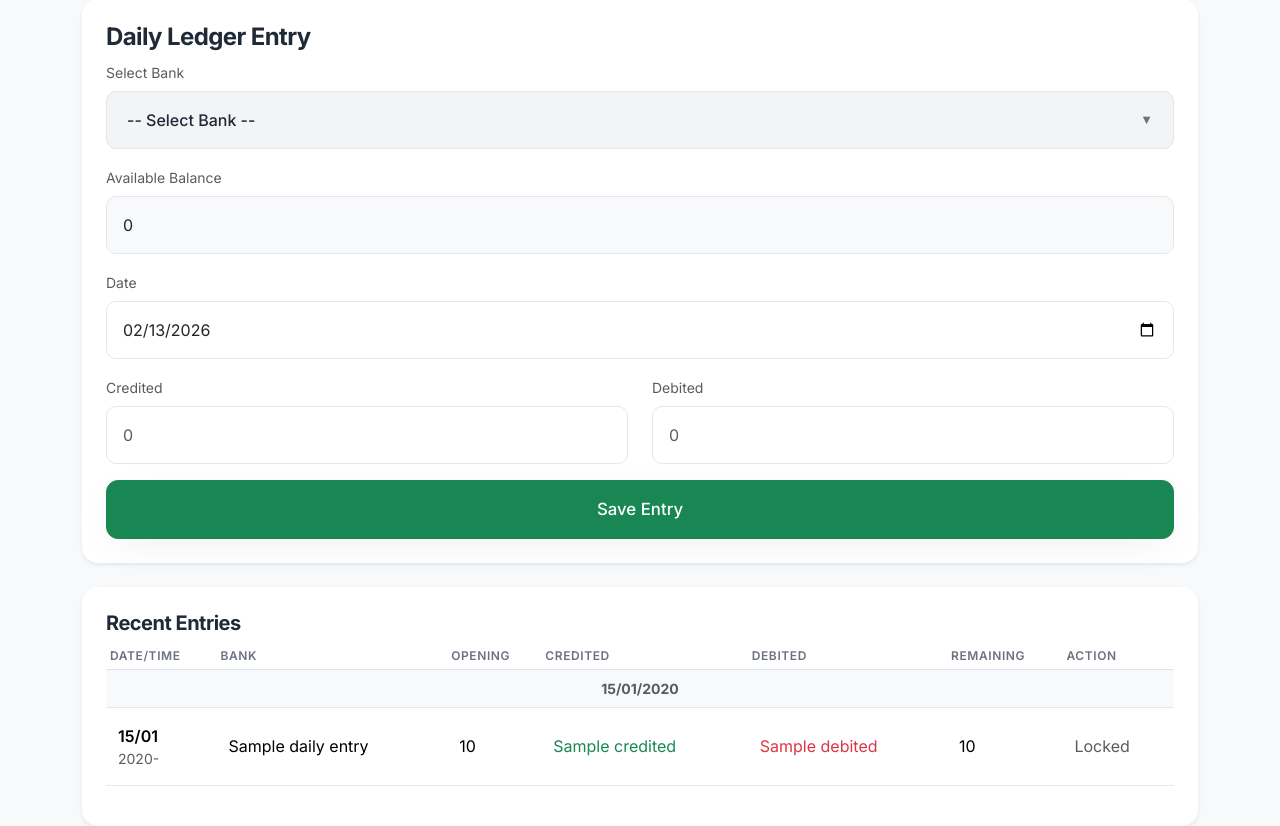
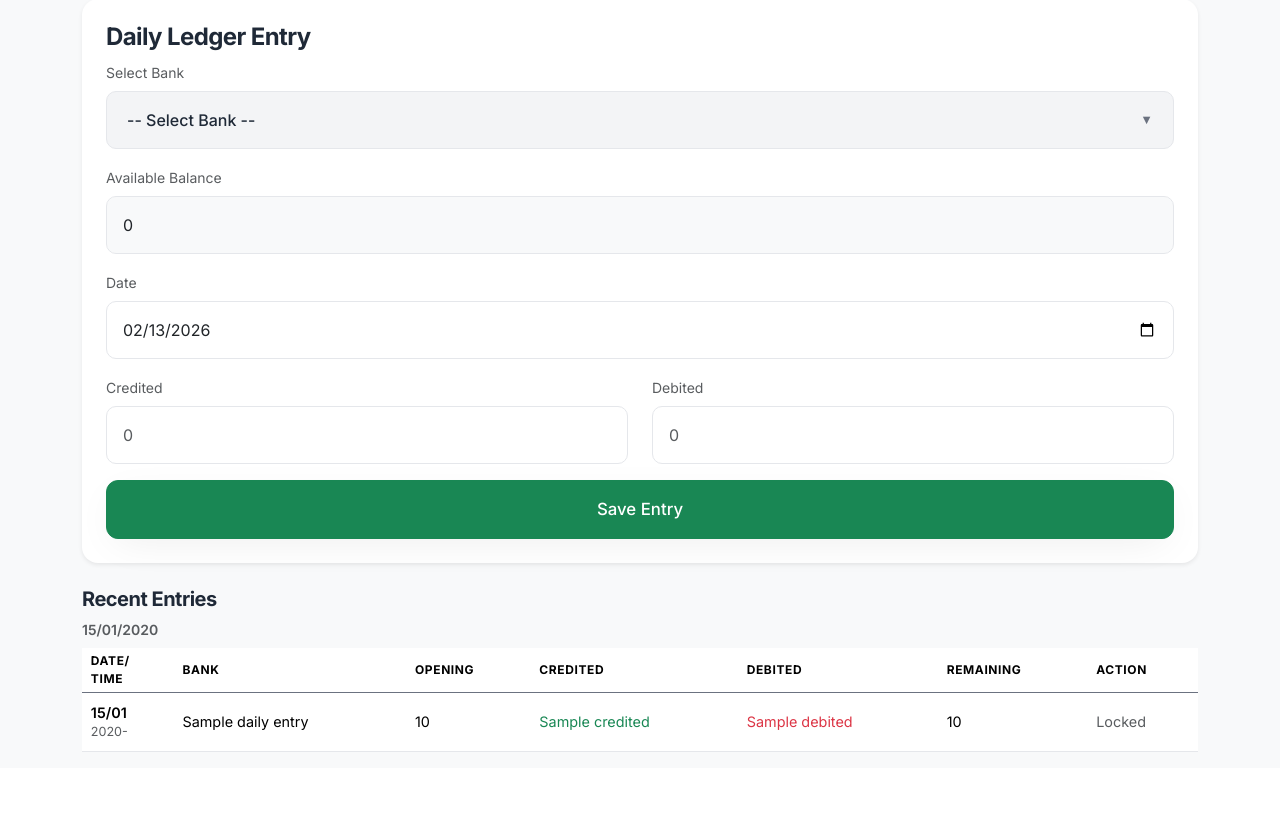
Before and after one commit to rohanpagar58/daily-ledger-app, a Flask app: page /add-entry in a window 1280 px wide. Shown: the part 98-924 px from the top of the page. After the commit the page ends 850 px from the top, so only its background shows below. Run offline with Flask 3, Linux system fonts and the light colour scheme; the visitor is signed in with stand-in values (Sample User, id 1); a database or web service that is not in the repository returns one stand-in record (values such as "Sample title").

Commit message:
update edit button timestamp on save and fix UI recent Entries table

```diff
--- a/app.py
+++ b/app.py
@@ -22,8 +22,9 @@
 app = Flask(__name__)
 # Use SECRET_KEY from environment or fall back to a random one (not recommended for production persistence)
 app.secret_key = os.getenv("SECRET_KEY", secrets.token_hex(32))
+session_cookie_secure = os.getenv("SESSION_COOKIE_SECURE", "").strip().lower() in {"1", "true", "yes"}
 app.config.update(
-    SESSION_COOKIE_SECURE=True,
+    SESSION_COOKIE_SECURE=session_cookie_secure,
     SESSION_COOKIE_HTTPONLY=True,
     SESSION_COOKIE_SAMESITE="Lax",
     PERMANENT_SESSION_LIFETIME=timedelta(hours=24),
@@ -69,10 +70,20 @@
 def render_daily_entry_page(banks, today, selected_bank=None, error=None, entries=None):
     if entries is None:
         entries = []
+    grouped_entries = []
+    current_date = None
+    for entry in entries:
+        entry_date = entry.get("date")
+        if entry_date != current_date:
+            grouped_entries.append({"date": entry_date, "rows": [entry]})
+            current_date = entry_date
+        else:
+            grouped_entries[-1]["rows"].append(entry)
     return render_template(
         "daily_entry.html",
         banks=banks,
         entries=entries,
+        grouped_entries=grouped_entries,
         error=error,
         today=today,
         selected_bank=selected_bank
@@ -461,9 +472,17 @@
             return "Enter either credited or debited amount, not both", 400
 
         try:
+            updated_at = datetime.now()
             entries_col.update_one(
                 {"_id": entry_oid},
-                {"$set": {"credited": credited, "debited": debited}}
+                {
+                    "$set": {
+                        "credited": credited,
+                        "debited": debited,
+                        "time": updated_at.strftime("%H:%M:%S"),
+                        "entry_datetime": updated_at,
+                    }
+                }
             )
             recalculate_bank_balances(entry["bank_id"])
         except PyMongoError as e:
--- a/static/css/styles.css
+++ b/static/css/styles.css
@@ -176,6 +176,45 @@
     border-bottom-color: var(--border-color);
 }
 
+.recent-entries-table td {
+    font-size: 0.90rem;
+    padding-top: 0.55rem;
+    padding-bottom: 0.55rem;
+    padding-left: 0.55rem;
+    padding-right: 0.55rem;
+}
+
+.recent-entries-table th {
+    color: #000;
+    font-weight: 700;
+    padding-left: 0.55rem;
+    padding-right: 0.55rem;
+    vertical-align: middle;
+}
+
+.recent-entries-table > thead > tr > th {
+    background-color: #fff !important;
+    box-shadow: none !important;
+    border-bottom: 1px solid #6b7280;
+}
+
+/* Global icon-style Edit/Delete buttons (small action buttons only) */
+.btn-action-icon {
+    background-color: transparent !important;
+    color: #4b5563 !important;
+}
+button.btn-action-icon[title="Delete"] {
+    color: #dc3545 !important;
+}
+
+@media (max-width: 767.98px) {
+    .recent-entries-wrap {
+        width: 100vw;
+        margin-left: calc(50% - 50vw);
+        margin-right: calc(50% - 50vw);
+    }
+}
+
 /* Utilities */
 .shadow-soft {
     box-shadow: 0 10px 40px -10px rgba(0, 0, 0, 0.08);
--- a/templates/add_bank.html
+++ b/templates/add_bank.html
@@ -38,7 +38,7 @@
                 <li class="list-group-item d-flex justify-content-between align-items-center">
                     {{ bank.name }}
                     <div class="d-flex gap-1">
-                        <a href="{{ url_for('edit_bank', bank_id=bank._id) }}" class="btn btn-warning btn-sm px-2 py-1"
+                        <a href="{{ url_for('edit_bank', bank_id=bank._id) }}" class="btn btn-sm btn-action-icon px-2 py-1"
                             title="Edit">
                             <svg xmlns="http://www.w3.org/2000/svg" width="16" height="16" fill="currentColor"
                                 class="bi bi-pencil-square" viewBox="0 0 16 16">
@@ -51,7 +51,7 @@
                         <form action="{{ url_for('delete_bank', bank_id=bank._id) }}" method="POST" class="d-inline"
                             onsubmit="return confirm('Are you sure you want to delete this bank? All associated entries will also be deleted.');">
                             <input type="hidden" name="csrf_token" value="{{ csrf_token }}">
-                            <button type="submit" class="btn btn-danger btn-sm px-2 py-1" title="Delete">
+                            <button type="submit" class="btn btn-sm btn-action-icon px-2 py-1" title="Delete">
                                 <svg xmlns="http://www.w3.org/2000/svg" width="16" height="16" fill="currentColor"
                                     class="bi bi-trash3" viewBox="0 0 16 16">
                                     <path
--- a/templates/base.html
+++ b/templates/base.html
@@ -7,7 +7,7 @@
     <!-- Mobile responsiveness -->
     <meta name="viewport" content="width=device-width, initial-scale=1">
     <meta name="theme-color" content="#4F46E5">
-    <link rel="icon" type="image/svg+xml" href="{{ url_for('static', filename='images/Header_Logo.svg') }}">
+    <link rel="icon" type="image/svg+xml" href="{{ url_for('static', filename='images/white.svg') }}">
 
     <!-- Google Fonts: Inter -->
     <link href="https://fonts.googleapis.com/css2?family=Inter:wght@400;500;600;700&display=swap" rel="stylesheet">
--- a/templates/daily_entry.html
+++ b/templates/daily_entry.html
@@ -81,16 +81,24 @@
         </div>
 
         <!-- Recent Entries -->
-        <div class="card shadow-sm">
-            <div class="card-body">
-                <h5>Recent Entries</h5>
+        <div>
+            <h5>Recent Entries</h5>
 
-                {% if entries %}
-                <div class="table-responsive">
-                    <table class="table table-sm align-middle">
+            {% if entries %}
+            {% for date_group in grouped_entries %}
+            <div class="mb-3">
+                <div class="fw-semibold text-muted small mb-2">
+                    {% if date_group.date == today %}
+                    Today - {{ date_group.date[8:10] }}/{{ date_group.date[5:7] }}/{{ date_group.date[0:4] }}
+                    {% else %}
+                    {{ date_group.date[8:10] }}/{{ date_group.date[5:7] }}/{{ date_group.date[0:4] }}
+                    {% endif %}
+                </div>
+                <div class="table-responsive recent-entries-wrap">
+                    <table class="table table-sm align-middle recent-entries-table mb-0">
                         <thead>
                             <tr>
-                                <th>Date/Time</th>
+                                <th>Date/<br>Time</th>
                                 <th>Bank</th>
                                 <th>Opening</th>
                                 <th>Credited</th>
@@ -101,18 +109,7 @@
                             </tr>
                         </thead>
                         <tbody>
-                            {% for e in entries %}
-                            {% if loop.first or (loop.previtem and e.date != loop.previtem.date) %}
-                            <tr class="table-light">
-                                <td colspan="7" class="text-center fw-bold text-muted small py-2">
-                                    {% if e.date == today %}
-                                    Today - {{ e.date[8:10] }}/{{ e.date[5:7] }}/{{ e.date[0:4] }}
-                                    {% else %}
-                                    {{ e.date[8:10] }}/{{ e.date[5:7] }}/{{ e.date[0:4] }}
-                                    {% endif %}
-                                </td>
-                            </tr>
-                            {% endif %}
+                            {% for e in date_group.rows %}
                             <tr>
                                 <td>
                                     <div class="fw-semibold">{{ e.date[8:10] }}/{{ e.date[5:7] }}</div>
@@ -126,7 +123,7 @@
                                 <td>
                                     {% if e.date == today %}
                                     <div class="d-flex gap-1 justify-content-center">
-                                        <a href="/edit-entry/{{ e._id }}" class="btn btn-sm btn-warning px-2 py-1"
+                                        <a href="/edit-entry/{{ e._id }}" class="btn btn-sm btn-action-icon px-2 py-1"
                                             title="Edit">
                                             <svg xmlns="http://www.w3.org/2000/svg" width="16" height="16"
                                                 fill="currentColor" class="bi bi-pencil-square" viewBox="0 0 16 16">
@@ -138,7 +135,7 @@
                                         </a>
                                         <form method="POST" action="/delete-entry/{{ e._id }}" class="d-inline">
                                             <input type="hidden" name="csrf_token" value="{{ csrf_token }}">
-                                            <button class="btn btn-sm btn-danger px-2 py-1" title="Delete"
+                                            <button class="btn btn-sm btn-action-icon px-2 py-1" title="Delete"
                                                 onclick="return confirm('Are you sure?');">
                                                 <svg xmlns="http://www.w3.org/2000/svg" width="16" height="16"
                                                     fill="currentColor" class="bi bi-trash3" viewBox="0 0 16 16">
@@ -157,10 +154,11 @@
                         </tbody>
                     </table>
                 </div>
-                {% else %}
-                <p class="text-muted">No entries yet.</p>
-                {% endif %}
             </div>
+            {% endfor %}
+            {% else %}
+            <p class="text-muted">No entries yet.</p>
+            {% endif %}
         </div>
     </div>
 </div>
```
Also changed, not shown: static/images/white.svg (added).
